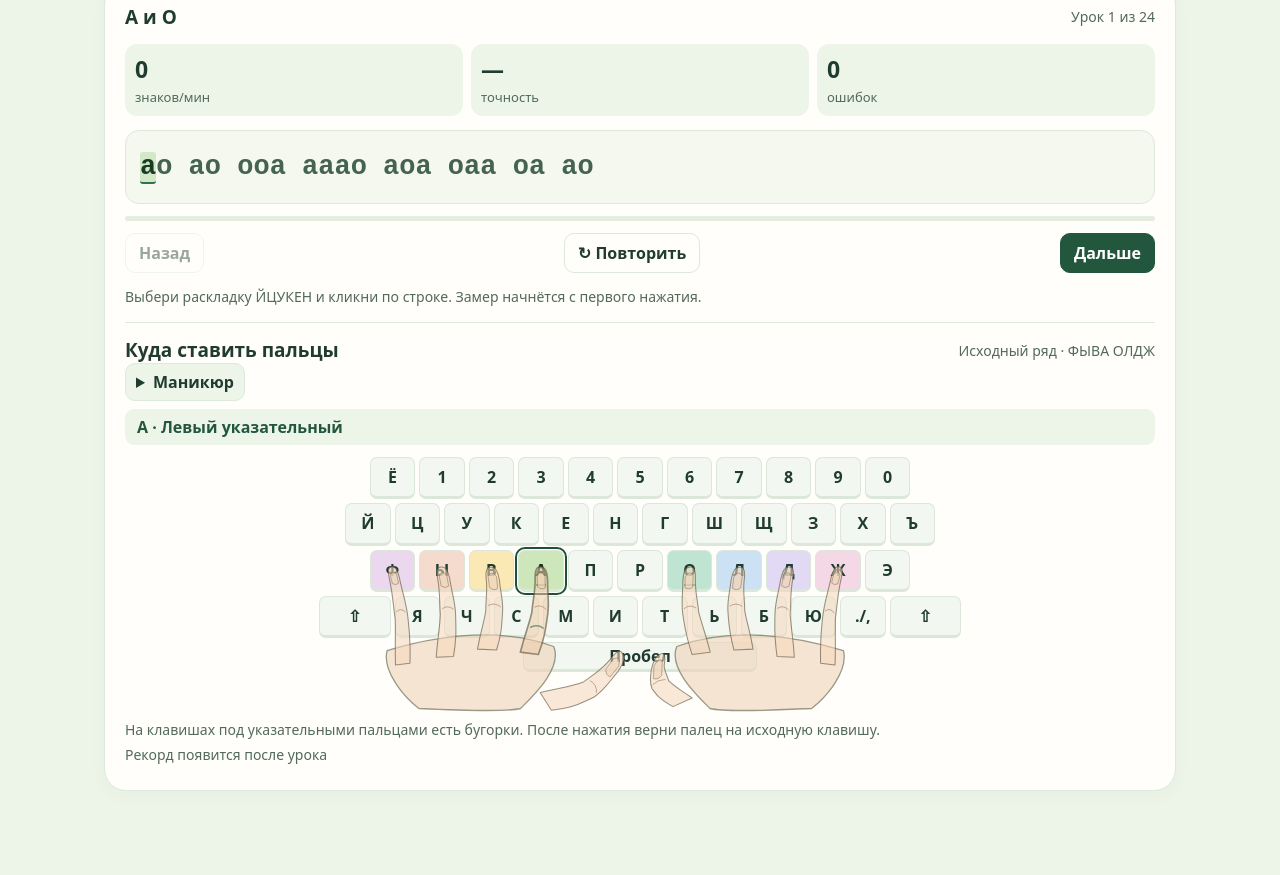
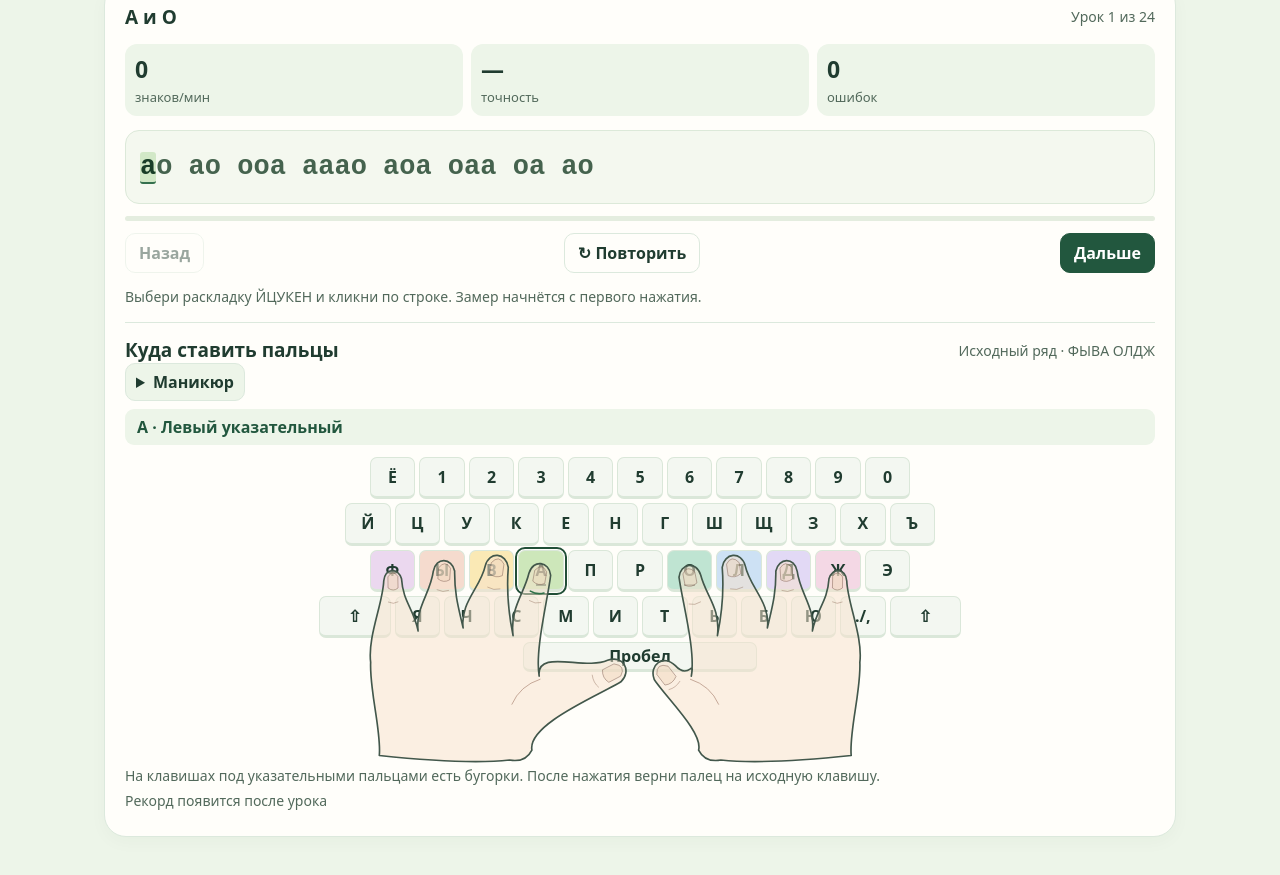
Before and after one commit to misha-spon/clover-typing, a plain HTML site: page index.html in a window 1280 px wide. Shown: the part 329-1204 px from the top of the page. Before the commit the page ends 1168 px from the top, so only its background shows below. Drawn offline with Linux system fonts and the light colour scheme.

Commit message:
Draw continuous natural hand silhouettes over the keyboard

```diff
--- a/index.html
+++ b/index.html
@@ -11,7 +11,7 @@ main{max-width:1120px;margin:auto;padding:28px 24px 48px}header,.bar,.section-to
 .hero{position:relative;overflow:hidden;margin:24px 0 18px;padding:26px 30px;background:#dcefd9;border:1px solid #d1e6ce;border-radius:24px}.hero h1{font:700 clamp(35px,6vw,55px)/1.05 Georgia,serif;margin:0 0 8px}.hero p{margin:0;color:var(--muted);max-width:75%;position:relative}.bunny{position:absolute;right:5%;bottom:3px;font-size:clamp(48px,9vw,105px);line-height:1;transform:rotate(9deg)}
 .card{background:var(--paper);border:1px solid var(--line);border-radius:22px;padding:20px;box-shadow:0 5px 18px #24452e08}.layout{display:grid;grid-template-columns:minmax(0,1fr) 255px;gap:16px;margin-top:14px}.side{align-self:start}.side h2,.card h2{font-size:19px;margin:0}.muted{color:var(--muted)}.small{font-size:14px}.stats{display:grid;grid-template-columns:repeat(3,1fr);gap:8px;margin:14px 0}.stat{background:#edf5e9;border-radius:12px;padding:9px 10px}.stat strong{display:block;font-size:23px}.stat span{font-size:13px;color:var(--muted)}
 .practice{position:relative;background:#f4f8ef;border:1px solid #dce9d9;border-radius:14px;padding:14px;cursor:text}.practice:focus-within{border-color:#6b9b71;box-shadow:0 0 0 2px #d5e8d0}.prompt{font:600 clamp(20px,3vw,27px)/1.65 ui-monospace,monospace;white-space:pre-wrap;overflow-wrap:anywhere;color:#45634e}.word{display:inline-block}.done{color:#42784b}.current{background:#d2e8c7;border-bottom:2px solid #34704e;border-radius:3px;color:#183d27}.wrong{background:#ffdcd4;color:#923021}.practice textarea{position:absolute;inset:0;width:100%;height:100%;opacity:0;resize:none;cursor:text}.action{margin-top:12px}.track{height:5px;margin-top:12px;border-radius:10px;background:#e4eddf;overflow:hidden}.track div{height:100%;background:#589161;width:0}.keys{margin:12px 0}.row{display:flex;justify-content:center;gap:4px;margin:4px 0}.key{display:grid;place-items:center;position:relative;width:7%;min-width:0;aspect-ratio:1.08;border:1px solid #dae7d9;border-bottom-width:3px;border-radius:7px;background:#f3f7f1;font-weight:700;font-size:clamp(11px,2vw,16px)}.key.home{background:var(--finger)}.key.target{outline:2px solid #214f37;outline-offset:1px;background:var(--finger);color:#102e1c}.key.mark::after{content:'';position:absolute;bottom:3px;width:25%;height:2px;background:currentColor;opacity:.55}.key.space{width:36%;aspect-ratio:auto;height:30px}.key.shift{width:11%;aspect-ratio:auto}.hint{justify-content:flex-start;min-height:28px;margin-top:8px}
-.layout{display:block}.typing-guide{margin-top:16px;border-top:1px solid var(--line);padding-top:14px}.typing-guide .section-top{gap:6px}.typing-guide p{margin:6px 0}.keys{max-width:650px;margin:12px auto 0}.keyboard-visual{position:relative;max-width:650px;margin:12px auto 0;padding-bottom:38px}.keyboard-visual .keys{margin:0}.hand-overlay{position:absolute;inset:0;width:100%;height:100%;pointer-events:none;overflow:visible}.typing-guide .hint{font-weight:750;color:var(--dark);background:#edf5e9;padding:7px 12px;border-radius:9px}.record{font-size:14px;color:var(--muted)}
+.layout{display:block}.typing-guide{margin-top:16px;border-top:1px solid var(--line);padding-top:14px}.typing-guide .section-top{gap:6px}.typing-guide p{margin:6px 0}.keys{max-width:650px;margin:12px auto 0}.keyboard-visual{position:relative;max-width:650px;margin:12px auto 0;padding-bottom:clamp(50px,9vw,84px)}.keyboard-visual .keys{margin:0}.hand-overlay{position:absolute;inset:0;width:100%;height:100%;pointer-events:none;overflow:visible}.typing-guide .hint{font-weight:750;color:var(--dark);background:#edf5e9;padding:7px 12px;border-radius:9px}.record{font-size:14px;color:var(--muted)}
 @media(max-width:760px){main{padding:14px 12px 28px}.hero{padding:20px}.card{padding:13px}.key{border-radius:4px}.row{gap:3px}}
 .manicure{display:flex;align-items:center;gap:6px}.manicure summary{cursor:pointer;background:#edf5e9;border:1px solid var(--line);border-radius:10px;padding:7px 10px;font-weight:650}.manicure-options{display:flex;flex-wrap:wrap;gap:5px;padding:8px 0}.manicure-options button::before{content:'';display:inline-block;width:12px;height:12px;border-radius:50%;background:var(--swatch);border:1px solid #345a4870;margin-inline-end:6px;vertical-align:middle}
 </style>
@@ -254,84 +254,92 @@ function drawHands(){
     const box = key.getBoundingClientRect();
     return {x:box.left-bounds.left+box.width/2, y:box.top-bounds.top+box.height/2};
   }
-  function path(d, fill, stroke, width){
+  function path(d,fill,stroke,width,opacity){
     const shape = document.createElementNS('http://www.w3.org/2000/svg','path');
-    for (const [name,value] of Object.entries({d,fill,stroke,'stroke-width':width,'stroke-linecap':'round','stroke-linejoin':'round'})) {
-      shape.setAttribute(name,value);
-    }
-    if (fill !== 'none') shape.setAttribute('fill-opacity', fill===polish[manicure] ? '.62' : '.56');
-    shape.setAttribute('stroke-opacity','.64');
+    const attributes = {
+      d, fill, stroke, 'stroke-width':width, 'fill-opacity':opacity,
+      'stroke-linecap':'round', 'stroke-linejoin':'round'
+    };
+    for (const [name,value] of Object.entries(attributes)) shape.setAttribute(name,value);
     overlay.append(shape);
   }
   const space = center(keyMap.get(' ').key);
   const unit = keyMap.get(course.home[3]).key.getBoundingClientRect().width;
-  const current = phrase[pos];
-  const target = current===undefined ? null : keyMap.get(current.toLowerCase());
-  const shift = target && (current!==current.toLowerCase() || (lang==='ru' && current===','))
+  if (!unit) return;
+  const char = phrase[pos];
+  const target = char===undefined ? null : keyMap.get(char.toLowerCase());
+  const shift = target && (char!==char.toLowerCase() || (lang==='ru' && char===','))
     ? keyMap.get(target.finger<4?'shiftR':'shiftL')
     : null;
-  const widths = [.16,.19,.21,.20,.20,.21,.19,.16,.23];
-  for (const [direction,indexes] of [[1,[0,1,2,3]],[-1,[7,6,5,4]]]){
-    const homes = indexes.map(index=>center(keyMap.get(course.home[homeColumns[index]]).key));
-    const outer = homes[0].x;
+
+  // Trace from the outer wrist around all five digits to the inner wrist.
+  // Use coordinates in key widths and mirror the profile for the other hand.
+  for (const [side,indexes] of [[1,[0,1,2,3]],[-1,[7,6,5,4]]]){
+    const origin = center(keyMap.get(course.home[homeColumns[indexes[0]]]).key);
+    const local = ({x,y})=>({x:side*(x-origin.x)/unit,y:(y-origin.y)/unit});
+    const at = ({x,y})=>(origin.x+side*x*unit)+' '+(origin.y+y*unit);
+    const point = (x,y)=>at({x,y});
+    const homes = indexes.map(index=>local(center(keyMap.get(course.home[homeColumns[index]]).key)));
     const inner = homes[3].x;
-    const knuckleY = space.y - unit*.13;
-    const wristY = bounds.height - 5;
-    path(
-      'M '+(outer-direction*unit*.12)+' '+knuckleY+
-      ' C '+(outer-direction*unit*.23)+' '+(knuckleY+unit*.45)+' '+(outer+direction*unit*.24)+' '+(wristY-12)+' '+(outer+direction*unit*.58)+' '+wristY+
-      ' Q '+(inner-direction*unit*.8)+' '+(wristY+4)+' '+(inner-direction*unit*.45)+' '+wristY+
-      ' C '+(inner-direction*unit*.21)+' '+(wristY-11)+' '+(inner+direction*unit*.48)+' '+(knuckleY+unit*.4)+' '+(inner+direction*unit*.28)+' '+(knuckleY-unit*.09)+
-      ' Q '+(inner-direction*unit*1.24)+' '+(knuckleY-unit*.64)+' '+(outer-direction*unit*.12)+' '+knuckleY+' Z',
-      '#efd0b5','#626850',1.3
-    );
-    function finger(fromX, fromY, destination, active, index){
-      const dx = destination.x-fromX;
-      const dy = destination.y-fromY;
+    const spacebar = local(space);
+    const wrist = (bounds.height-origin.y-4)/unit;
+    const web = [
+      {x:-.48,y:spacebar.y+.13},
+      {x:(homes[0].x+homes[1].x)/2+.02,y:spacebar.y-.56},
+      {x:(homes[1].x+homes[2].x)/2-.08,y:spacebar.y-.63},
+      {x:(homes[2].x+homes[3].x)/2-.07,y:spacebar.y-.46},
+      {x:inner-.04,y:spacebar.y+.43}
+    ];
+    const firstWeb = web[0];
+    let outline = 'M '+point(-.29,wrist)+' C '+point(-.24,wrist-.52)+' '+
+      point(-.51,firstWeb.y+.61)+' '+at(firstWeb);
+    const details = [];
+    function digit(from,to,tip,width,active,isThumb=false){
+      const root = {x:(from.x+to.x)/2,y:(from.y+to.y)/2};
+      const dx = tip.x-root.x;
+      const dy = tip.y-root.y;
       const length = Math.hypot(dx,dy) || 1;
-      const ux = dx/length;
-      const uy = dy/length;
-      const radius = Math.max(3.6,unit*widths[index]);
-      const arc = direction*radius*(index===8 ? 1.05 : .48);
-      function point(at, across=0){
-        const side = across+Math.sin(Math.PI*at)*arc;
-        return (fromX+dx*at-uy*side)+' '+(fromY+dy*at+ux*side);
-      }
-      const cap = Math.min(.20,radius/length);
-      const tip = 1-cap;
-      path(
-        'M '+point(-.06,-radius)+
-        ' C '+point(.23,-radius*1.08)+' '+point(.31,-radius*.91)+' '+point(.46,-radius*.88)+
-        ' C '+point(.62,-radius*.92)+' '+point(.72,-radius*.68)+' '+point(tip,-radius*.69)+
-        ' Q '+point(1.05,-radius*.65)+' '+point(1.04,0)+
-        ' Q '+point(1.05,radius*.68)+' '+point(tip,radius*.69)+
-        ' C '+point(.72,radius*.66)+' '+point(.61,radius*.92)+' '+point(.46,radius*.88)+
-        ' C '+point(.26,radius*.98)+' '+point(.17,radius*1.12)+' '+point(-.06,radius)+' Z',
-        active?'#edcbaa':'#f5d8bd','#605943',active?1.65:1.05
-      );
-      // Keep nail beds short and rounded, following each fingertip's angle.
-      const bed = Math.max(.61,1-cap*1.85);
-      path(
-        'M '+point(bed,-radius*.41)+
-        ' Q '+point(bed-cap*.32,0)+' '+point(bed,radius*.41)+
-        ' L '+point(1-cap*.63,radius*.43)+
-        ' Q '+point(1.012,0)+' '+point(1-cap*.63,-radius*.43)+' Z',
-        polish[manicure],'#715b50',.7
-      );
-      path('M '+point(.53,-radius*.63)+' Q '+point(.58,0)+' '+point(.52,radius*.63),'none','#91664a',.8);
-      if(active) path('M '+point(.27,-radius*.68)+' Q '+point(.32,0)+' '+point(.28,radius*.68),'none','#377756',1.5);
+      const alongX = dx/length;
+      const alongY = dy/length;
+      const crossX = -alongY;
+      const crossY = alongX;
+      const spot = (back,across)=>point(tip.x-alongX*back+crossX*across,tip.y-alongY*back+crossY*across);
+      const shoulder = Math.min(length*.47,isThumb ? .66 : .59);
+      const cap = width*.89;
+      outline += ' C '+point(from.x-.07,from.y-Math.min(length*.36,.61))+' '+
+        spot(shoulder,-width*1.12)+' '+spot(.11,-width)+
+        ' C '+spot(-cap,-width*.84)+' '+spot(-cap,width*.58)+' '+spot(.07,width*.91)+
+        ' C '+spot(shoulder,width*1.03)+' '+
+        point(to.x-.10,to.y-Math.min(length*.32,.56))+' '+at(to);
+      const nailWidth = width*.52;
+      const bed = isThumb ? .31 : .27;
+      const nail = 'M '+spot(bed,-nailWidth)+' Q '+spot(bed+.09,0)+' '+spot(bed,nailWidth)+
+        ' L '+spot(.015,nailWidth)+' Q '+spot(-cap*.77,0)+' '+spot(.015,-nailWidth)+' Z';
+      const joint = Math.min(length*.37,isThumb ? .56 : .70);
+      const crease = 'M '+spot(joint,-width*.55)+' Q '+spot(joint+.06,0)+' '+spot(joint,width*.48);
+      const accent = active ? 'M '+spot(.49,-width*.61)+' Q '+spot(.55,0)+' '+spot(.48,width*.6) : '';
+      details.push({nail,crease,accent});
     }
-    function drawFinger(index){
-      const position = indexes.indexOf(index);
-      const home = homes[position];
-      const activeKey = target?.finger===index ? target : shift?.finger===index ? shift : null;
-      const baseX = home.x+(1.5-position)*direction*unit*.15;
-      const baseY = knuckleY+unit*[.18,.03,-.12,-.04][position];
-      finger(baseX,baseY,activeKey?center(activeKey.key):home,Boolean(activeKey),index);
+    indexes.forEach((index,i)=>{
+      const next = target?.finger===index ? target : shift?.finger===index ? shift : null;
+      const home = homes[i];
+      const tip = next ? local(center(next.key)) : {x:home.x+[.01,.06,.14,.02][i],y:home.y+[.12,-.07,-.17,.04][i]};
+      digit(web[i],web[i+1],tip,[.205,.245,.265,.25][i],Boolean(next));
+    });
+    const thumbActive = target?.finger===8 && side===1;
+    const thumbTip = {x:spacebar.x-(thumbActive ? .27 : .48),y:spacebar.y+(thumbActive?0:.29)};
+    const thumbBase = {x:inner-.20,y:wrist-.12};
+    digit(web[4],thumbBase,thumbTip,.29,thumbActive,true);
+    outline += ' Q '+point(inner-.34,wrist+.16)+' '+point(inner-.69,wrist+.10)+
+      ' Q '+point(inner-1.65,wrist+.20)+' '+point(-.29,wrist)+' Z';
+    path(outline,'#f8e3cf','#42574b',1.65,.53);
+    path('M '+point(inner-.02,spacebar.y+.50)+' Q '+point(inner-.46,spacebar.y+.64)+' '+
+      point(inner-.64,spacebar.y+1.05),'none','#a17866a0',.95,0);
+    for (const {nail,crease,accent} of details){
+      path(nail,polish[manicure],'#836356a0',.8,manicure==='natural' ? .43 : .75);
+      path(crease,'none','#916e5b93',.75,0);
+      if (accent) path(accent,'none','#2f7149',1.6,0);
     }
-    indexes.filter(index=>target?.finger!==index && shift?.finger!==index).forEach(drawFinger);
-    finger(inner+direction*unit*.22,wristY-8,{x:space.x-direction*unit*.43,y:space.y},target?.finger===8,8);
-    indexes.filter(index=>target?.finger===index || shift?.finger===index).forEach(drawFinger);
   }
 }
 function localize(){
```
